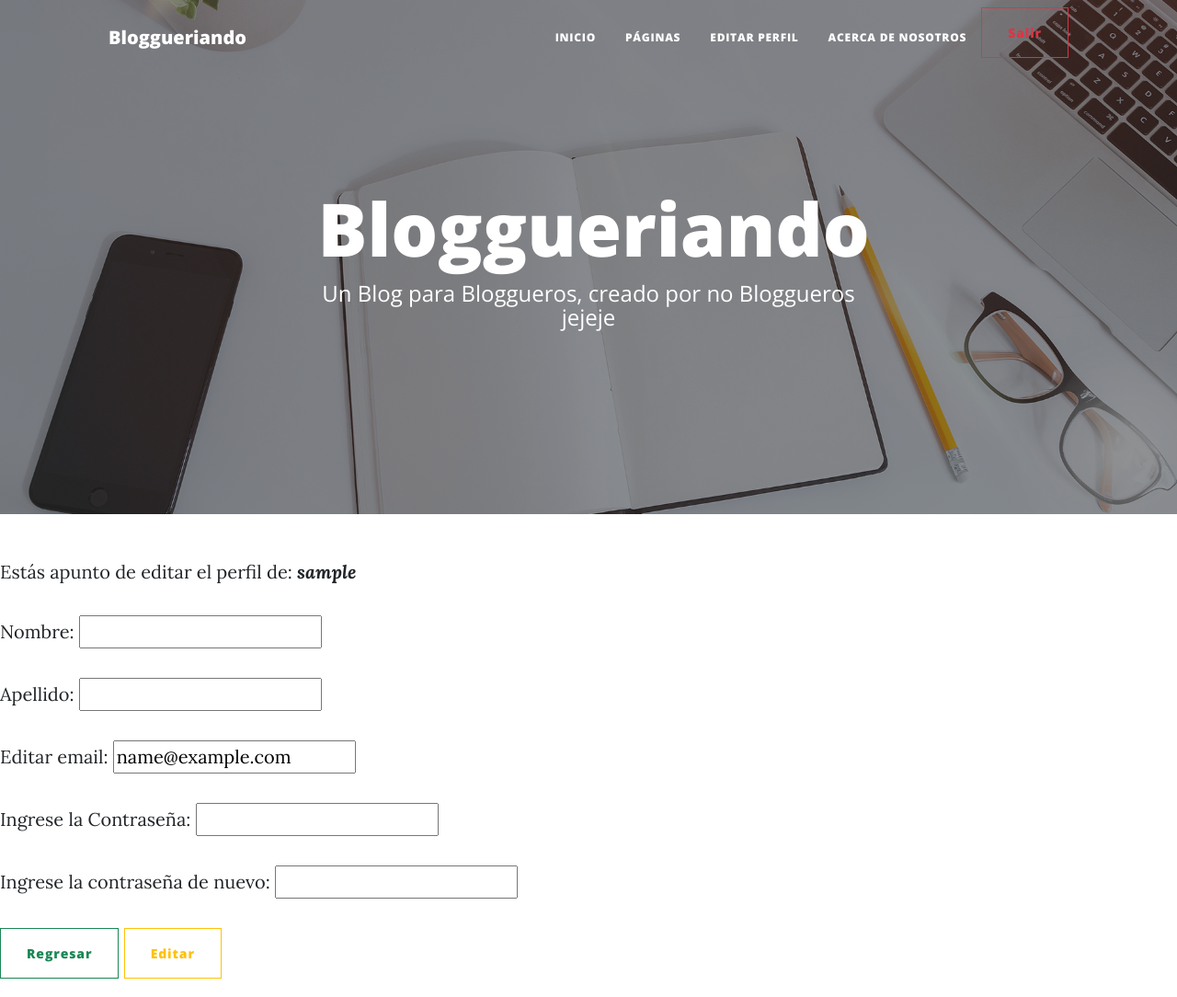
After one commit to jrengifo28/BlogWebSite, a Django app: page /blog/editar-perfil/ in a window 1280 px wide. The commit adds this page. Shown: the whole page at 92% size. Run offline with Django 4.2, Linux system fonts and the light colour scheme; the visitor is signed in with stand-in values (Sample User, id 1); some libraries are stand-ins or nearby versions.

Commit message:
Se crea el template para editar el perfil, se modificó el navegación.html y aboutus.html para que apareciera el botón para editar el perfil

```diff
--- /dev/null
+++ b/EntregaFinal/blog/templates/blog/editar_perfil.html
@@ -0,0 +1,16 @@
+<head>
+    <title> Inicio</title>
+</head>
+{% extends "blog/navegacion.html" %}
+{% load static %}
+
+{% block contenido_nuevo %}
+
+<p>Estás apunto de editar el perfil de: <strong><i>{{ user }}</i></strong></p>
+<form action="" method="POST">{% csrf_token %}
+    {{ form.as_p }}
+    <a class="btn btn-outline-success" href="{% url 'Inicio' %}"> Regresar </a>
+    <button type="submit" class="btn btn-outline-warning">Editar</button>
+</form>
+
+{% endblock %}
--- a/EntregaFinal/blog/templates/blog/navegacion.html
+++ b/EntregaFinal/blog/templates/blog/navegacion.html
@@ -40,6 +40,8 @@
                     {% if request.user.is_authenticated %}
                     <li class="nav-item"><a class="nav-link px-lg-3 py-3 py-lg-4"
                             href="{% url 'PaginaList' %}">Páginas</a></li>
+                    <li class="nav-item"><a class="nav-link px-lg-3 py-3 py-lg-4" href="{% url 'EditarPerfil' %}">Editar
+                            Perfil</a></li>
                     <li class="nav-item"><a class="nav-link px-lg-3 py-3 py-lg-4" href="{% url 'About_us' %}">Acerca de
                             nosotros</a></li>
                     {% endif %}
```
Also changed, not shown: EntregaFinal/blog/templates/blog/about.html (+5 -3 lines).
